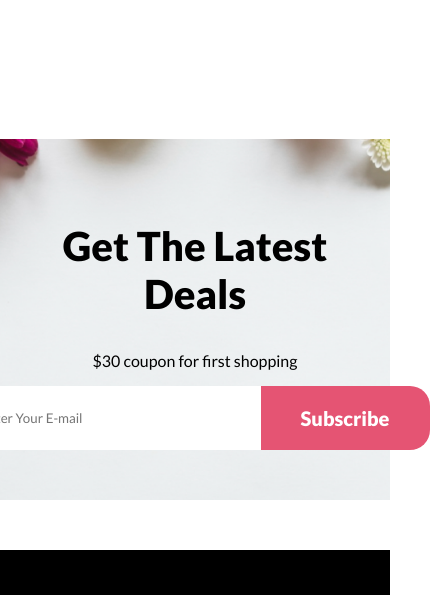
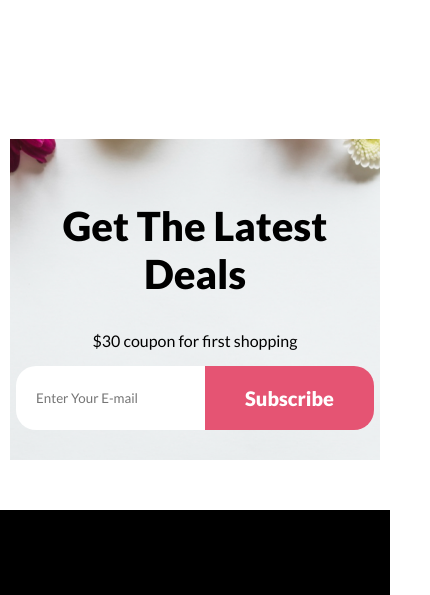
Before and after one commit to mdmhrz/flower-shop, a plain HTML site: page index.html in a window 390 px wide. Shown: the part 5220-5815 px from the top of the page, 430 px wide, since content can reach past the window. Drawn offline with Linux system fonts and the light colour scheme.

Commit message:
mobile responsive froof complete

```diff
--- a/styles/flower.css
+++ b/styles/flower.css
@@ -213,7 +213,7 @@ body {
 .subscribe form input {
     border-radius: 20px 0 0 20px;
     padding: 24px 20px;
-    min-width: 300px;
+    width: 300px;
     outline: none;
     border: none;
 
@@ -266,6 +266,11 @@ footer span {
         flex-direction: column;
     }
 
+    .subscribe {
+        width: 95%;
+        padding: 30px 20px;
+    }
+
 
 }
 
```
